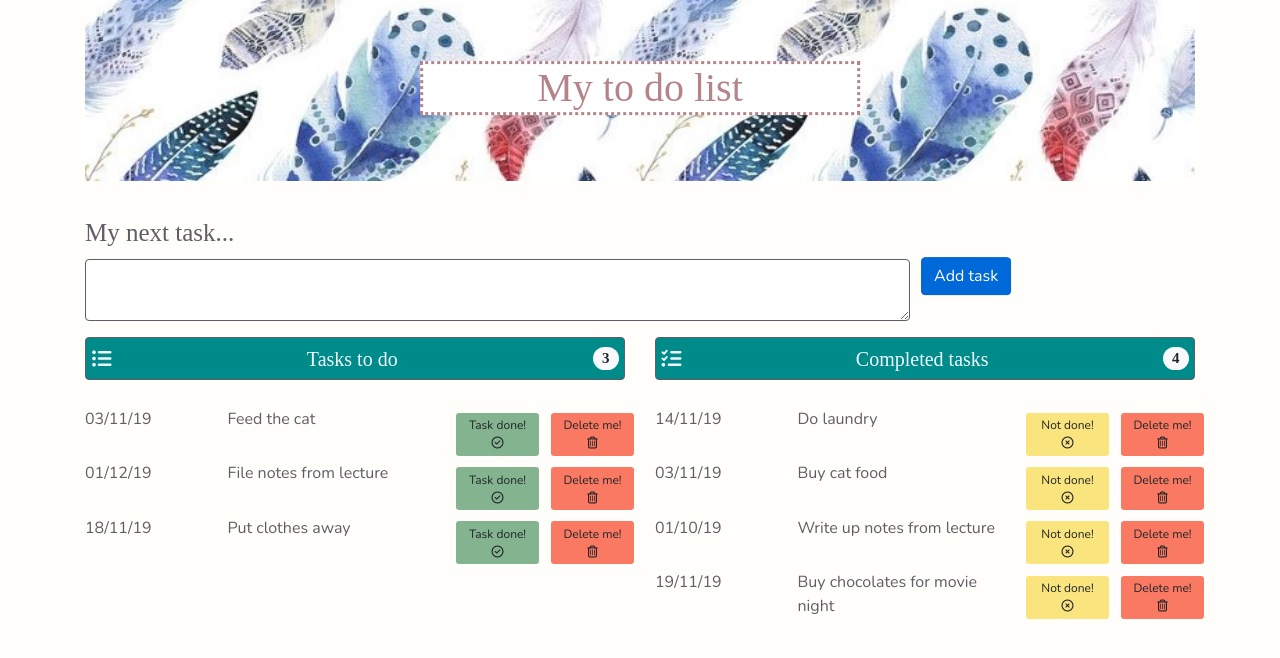
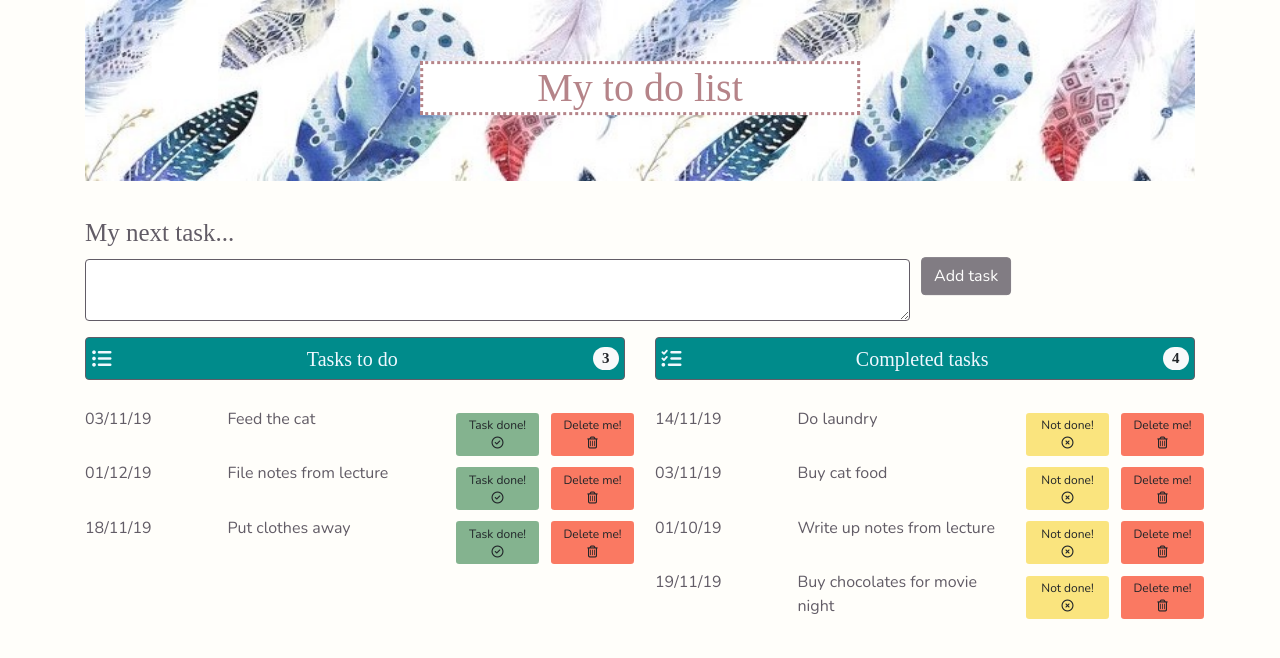
Before and after one commit to Nichola867/To_do_App_Frontend, a React (Create React App) app: page / in a window 1280 px wide. In both pictures the pointer is over the button "Add task". Shown: the top 658 px of the page. Built offline with nearby package versions, Linux system fonts and the light colour scheme; a web font is replaced by a local one.

Commit message:
Button hover effects added. Add Task button not working correctly.

```diff
--- a/src/App.css
+++ b/src/App.css
@@ -26,7 +26,7 @@ body {
 
 /* BUTTONS: */
 
-.addTask-button {
+.addTaskButton {
   bottom: 50%;
   position: absolute;
   text-align: left;
@@ -34,11 +34,19 @@ body {
   background-color: #625C66;
   border-color: #625C66;
 }
+.addTaskButton:hover {
+  background-color: #625C66;
+  border-color: #625C66;
+  opacity: 80%;
+}
 
 .TaskButton {
   font-size: 75%;
   padding: 3%;
   width: 100%;
+}
+.TaskButton:hover {
+  opacity: 80%;
 }
 
 .buttonMargin {
--- a/src/WriteTask.js
+++ b/src/WriteTask.js
@@ -38,7 +38,7 @@ class WriteTask extends React.Component {
                      </div>
 
                     <div className="col-3">
-                        <button className="btn btn-primary addTask-button" type="submit">Add task</button>
+                        <button className="btn btn-primary addTaskButton" type="submit">Add task</button>
                     </div>
                 </div>
             </div>
```
